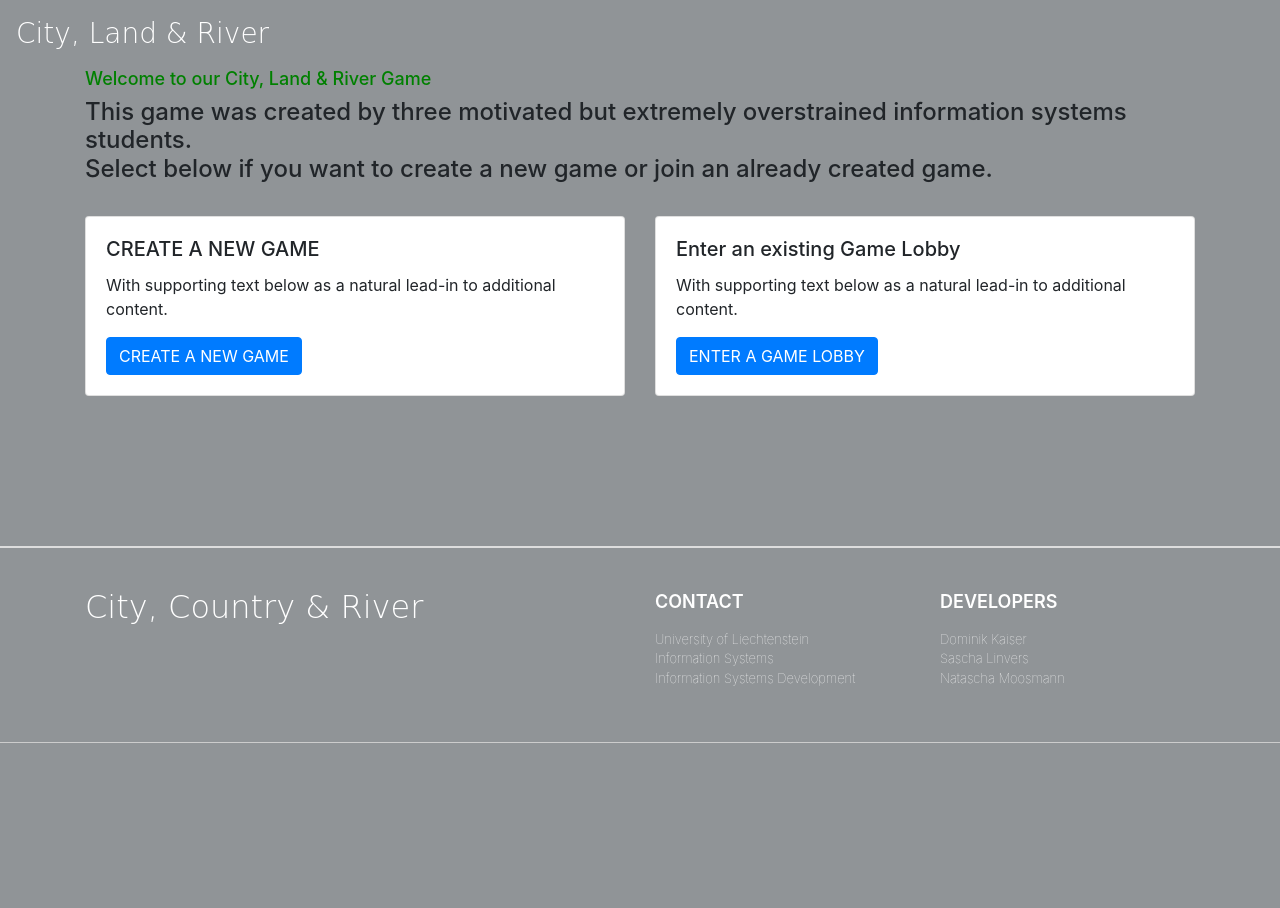
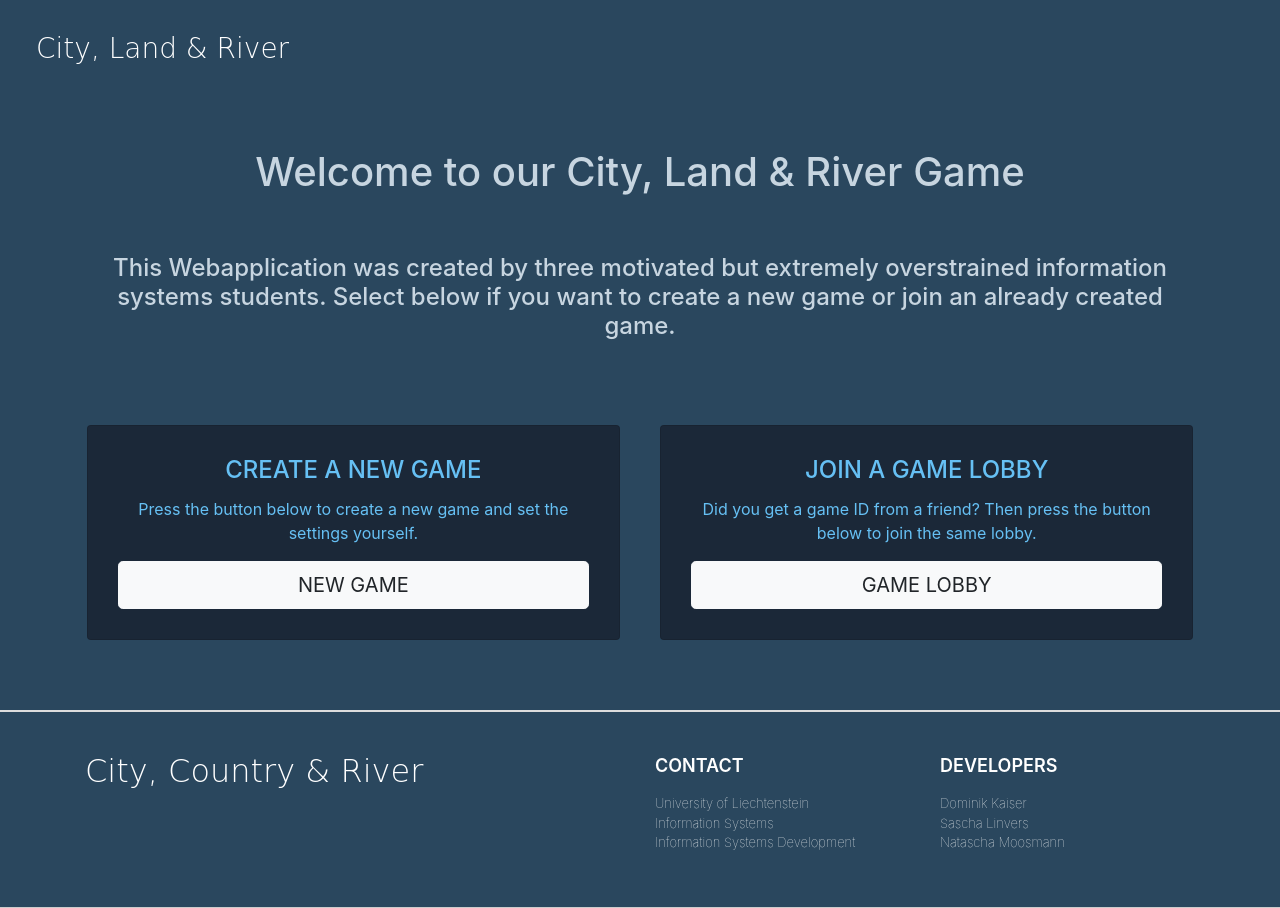
Before and after one commit to IS-D-Game/CLR, a Django app: page / in a window 1280 px wide. Before the commit the page ends 743 px from the top, so only its background shows below. Run offline with Django 3.2, Linux system fonts and the light colour scheme; some libraries are stand-ins or nearby versions.

Commit message:
Bootstrap Styling
Design all the Pages expect evaluation and leaderboard

```diff
--- a/stop/game/templates/game/base.html
+++ b/stop/game/templates/game/base.html
@@ -13,37 +13,68 @@
 
 <head>
     <meta charset="UTF-8">
-    <title>City, Country, River</title>
+    <title>City, Country & River</title>
 
     <style>
         /*GENEREL*/
         body {
-            background: #909497;
+            background: #2a475e;
+        }
+
+        .Title{
+            color: #c7d5e0;
+            text-align: center;
+        }
+
+        .Startpagetext{
+            color: #c7d5e0;
+            font-size: 18px;
+            margin-top: 50px;
+            text-align: center;
         }
 
         .Headertext{
-            color: green;
-            font-size: 18px;
-            margin-top: 50px;
+            color: #c7d5e0;
+            font-size: 20px;
+            text-align: center;
         }
 
         .form{
-            color: red;
+            color: #c7d5e0;
             font-size: 18px;
             margin-top: 10px;
         }
 
         /*STARTPAGE*/
-        .startpage h1{
-            color: green;
-            font-size: 18px;
+
+        .startpage-card{
+            background: #1b2838;
+            color: #66c0f4;
+            margin: 20px;
+            margin-top: 50px;
+            padding: 30px;
+            text-align: center;
         }
 
         /*LOBBY*/
 
+        .Lobby{
+            color: #c7d5e0;
+            text-align: center;
+        }
+
         /*SETTINGS*/
 
+        .Settings{
+            color: #c7d5e0;
+        }
+
         /*GAME*/
+
+        .Game{
+            color: #c7d5e0;
+            text-align: center;
+        }
 
         /*EVALUATION*/
 
@@ -59,7 +90,7 @@
             width: 100%;
             border-bottom: 1px solid #CCCCCC;
             border-top: 2px solid #DDDDDD;
-            margin-top: 150px;
+            margin-top: 50px;
         }
 
         .footer h3 {
@@ -116,13 +147,9 @@
             font-family: cursive;
             font-weight: lighter;
             font-size: 28px;
+            margin-bottom: 50px;
+            padding: 20px;
         }
-
-        <div class="wrapper">
-    {% block style %}
-    {% endblock %}
-</div>
-
 
     </style>
 
--- a/stop/game/templates/game/start_page.html
+++ b/stop/game/templates/game/start_page.html
@@ -3,47 +3,40 @@
 
 {% block content %}
 
-<div class="startpage">
-    <div class="container">
-        <div class="row">
-            <div class="col-lg-12 col-md-12 col-sm-12 col-xs-12">
-                <h1> Welcome to our City, Land & River Game </h1>
-            </div>
-        </div>
-        <div class="row">
-            <div class="col-lg-12 col-md-12 col-sm-12 col-xs-12">
-                <h4> This game was created by three motivated but extremely overstrained information systems students.
-                    <br>Select below if you want to create a new game or join an already created game.</h4>
-                <br>
-            </div>
+
+<div class="container Title">
+    <div class="row">
+        <div class="col-lg-12 col-md-12 col-sm-12 col-xs-12">
+            <h1> Welcome to our City, Land & River Game </h1>
         </div>
     </div>
 </div>
 
 
-<div class="container">
+<div class="container Startpagetext">
     <div class="row">
-        <div class="col-sm-6">
-            <div class="card">
-                <div class="card-body">
-                    <h5 class="card-title">CREATE A NEW GAME</h5>
-                    <p class="card-text">With supporting text below as a natural lead-in to additional content.</p>
-                    <a class="btn btn-primary" href="/settings/" role="button">CREATE A NEW GAME</a>
-                </div>
-            </div>
-        </div>
-        <div class="col-sm-6">
-            <div class="card">
-                <div class="card-body">
-                    <h5 class="card-title">Enter an existing Game Lobby</h5>
-                    <p class="card-text">With supporting text below as a natural lead-in to additional content.</p>
-                    <a class="btn btn-primary" href="/player/" role="button">ENTER A GAME LOBBY</a>
-                </div>
-            </div>
+        <div class="col-lg-12 col-md-12 col-sm-12 col-xs-12">
+            <h4> This Webapplication was created by three motivated but extremely overstrained information systems students. Select below if you want to create a new game or join an already created game.</h4>
+            <br>
         </div>
     </div>
 </div>
 
+<div class="container-fluid">
+    <div class="row justify-content-center">
+         <div class="card startpage-card col-lg-5 col-md-5 col-sm-6 col-xs-6">
+            <h4 class="card-title">CREATE A NEW GAME</h4>
+            <p class="card-text">Press the button below to create a new game and set the settings yourself.</p>
+            <a class="btn btn-light btn-lg btn-block" href="/settings/" role="button">NEW GAME</a>
+         </div>
+
+        <div class="card startpage-card col-lg-5 col-md-5 col-sm-6 col-xs-6">
+            <h4 class="card-title">JOIN A GAME LOBBY</h4>
+            <p class="card-text">Did you get a game ID from a friend? Then press the button below to join the same lobby.</p>
+            <a class="btn btn-light btn-lg btn-block" href="/player/" role="button">GAME LOBBY</a>
+        </div>
+    </div>
 </div>
 
+
 {% endblock %}
```
Also changed, not shown: stop/game/templates/game/game.html (+21 -13 lines), stop/game/templates/game/game_create.html (+22 -27 lines), stop/game/templates/game/player_create.html (+15 -18 lines).
